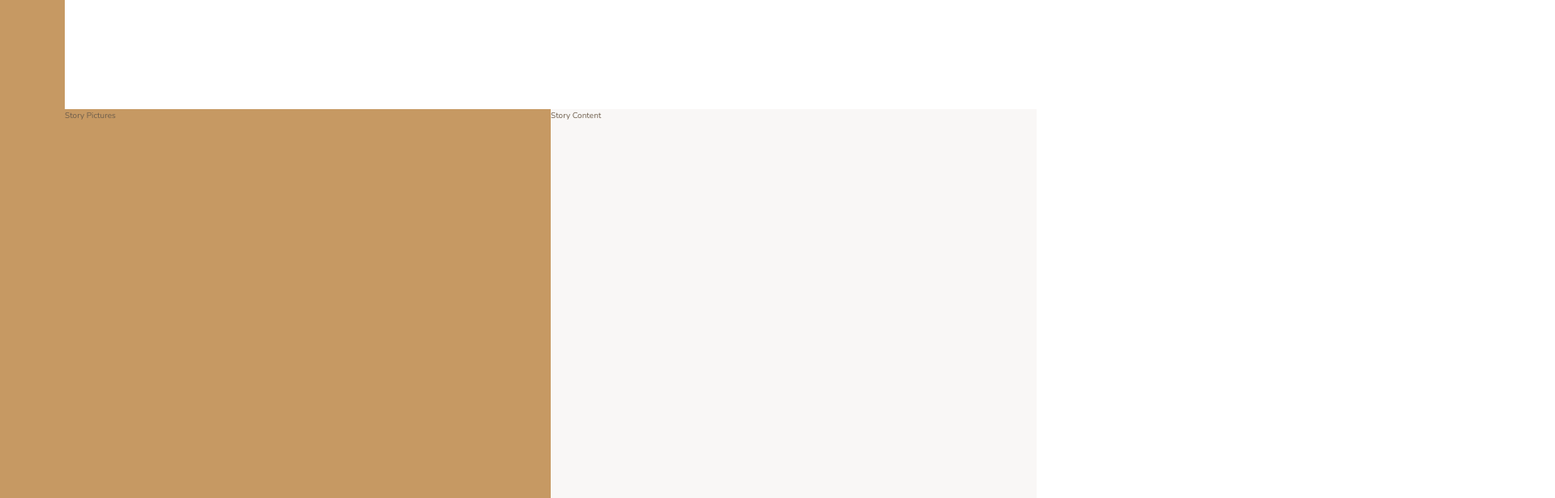
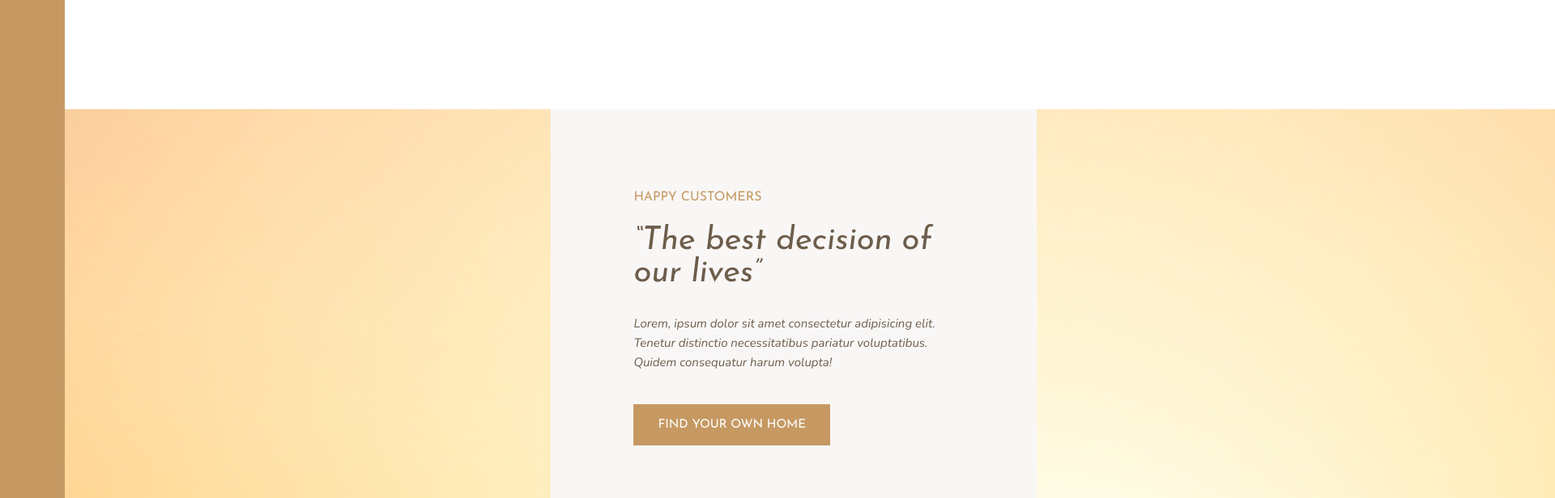
Before and after one commit to lmndang-dev/nexter, a React (Vite) app: page / in a window 1280 px wide. Shown: the part 1200-1816 px from the top of the page at 81% size, 1920 px wide, since content can reach past the window. Built offline with nearby package versions, Linux system fonts and the light colour scheme.

Commit message:
lecture 110

```diff
--- a/src/components/StoryContent.jsx
+++ b/src/components/StoryContent.jsx
@@ -1,7 +1,20 @@
 import "./StoryContent.scss";
 
 const StoryContent = () => {
-  return <div className="story__content">Story Content</div>;
+  return (
+    <div className="story__content">
+      <h3 className="heading-3 mb-sm">Happy Customers</h3>
+      <h2 className="heading-2 heading-2--dark mb-md">
+        &ldquo;The best decision of our lives&rdquo;
+      </h2>
+      <p className="story__text">
+        Lorem, ipsum dolor sit amet consectetur adipisicing elit. Tenetur
+        distinctio necessitatibus pariatur voluptatibus. Quidem consequatur
+        harum volupta!
+      </p>
+      <button className="btn">Find your own home</button>
+    </div>
+  );
 };
 
 export default StoryContent;
--- a/src/components/StoryContent.scss
+++ b/src/components/StoryContent.scss
@@ -4,5 +4,22 @@
   &__content {
     background-color: $color-grey-light-1;
     grid-column: col-start 5 / full-end;
+
+    padding: 6rem 8vw;
+
+    display: flex;
+    flex-direction: column;
+    justify-content: center;
+    align-items: flex-start;
+
+    // display: grid;
+    // align-items: center;
+    // justify-content: start;
+  }
+
+  &__text {
+    font-size: 1.5rem;
+    font-style: italic;
+    margin-bottom: 4rem;
   }
 }
--- a/src/components/StoryPicture.jsx
+++ b/src/components/StoryPicture.jsx
@@ -1,7 +1,18 @@
+import storyImg1 from "../assets/story-1.jpeg";
+import storyImg2 from "../assets/story-2.jpeg";
 import "./StoryPicture.scss";
 
 const StoryPicture = () => {
-  return <div className="story__pictures">Story Pictures</div>;
+  return (
+    <div className="story__pictures">
+      <img
+        src={storyImg1}
+        alt="couple with new house"
+        className="story__img--1"
+      />
+      <img src={storyImg2} alt="new house" className="story__img--2" />
+    </div>
+  );
 };
 
 export default StoryPicture;
--- a/src/components/StoryPicture.scss
+++ b/src/components/StoryPicture.scss
@@ -4,5 +4,13 @@
   &__pictures {
     background-color: $color-primary;
     grid-column: full-start / col-end 4;
+
+    display: grid;
+  }
+
+  &__img--1 {
+  }
+
+  &__img--2 {
   }
 }
--- a/src/styles/_typography.scss
+++ b/src/styles/_typography.scss
@@ -11,10 +11,24 @@
 
 .heading-2 {
   @extend %heading;
+  font-size: 4rem;
+  font-style: italic;
+  line-height: 1;
+
+  &--light {
+    color: $color-grey-light-1;
+  }
+
+  &--dark {
+    color: $color-grey-dark-2;
+  }
 }
 
 .heading-3 {
   @extend %heading;
+  font-size: 1.6rem;
+  color: $color-primary;
+  text-transform: uppercase;
 }
 
 .heading-4 {
@@ -29,3 +43,38 @@
     color: $color-grey-dark-2;
   }
 }
+
+.btn {
+  background-color: $color-primary;
+  color: #fff;
+  border: none;
+  border-radius: 0;
+  font-family: $font-display;
+  font-size: 1.5rem;
+  text-transform: uppercase;
+  padding: 1.8rem 3rem;
+  cursor: pointer;
+
+  //hover transition
+  transition: all 0.2s;
+
+  &:hover {
+    background-color: $color-primary-dark;
+  }
+}
+
+.mb-sm {
+  margin-bottom: 2rem;
+}
+
+.mb-md {
+  margin-bottom: 3rem;
+}
+
+.mb-lg {
+  margin-bottom: 4rem;
+}
+
+.mb-hg {
+  margin-bottom: 8rem;
+}
```
